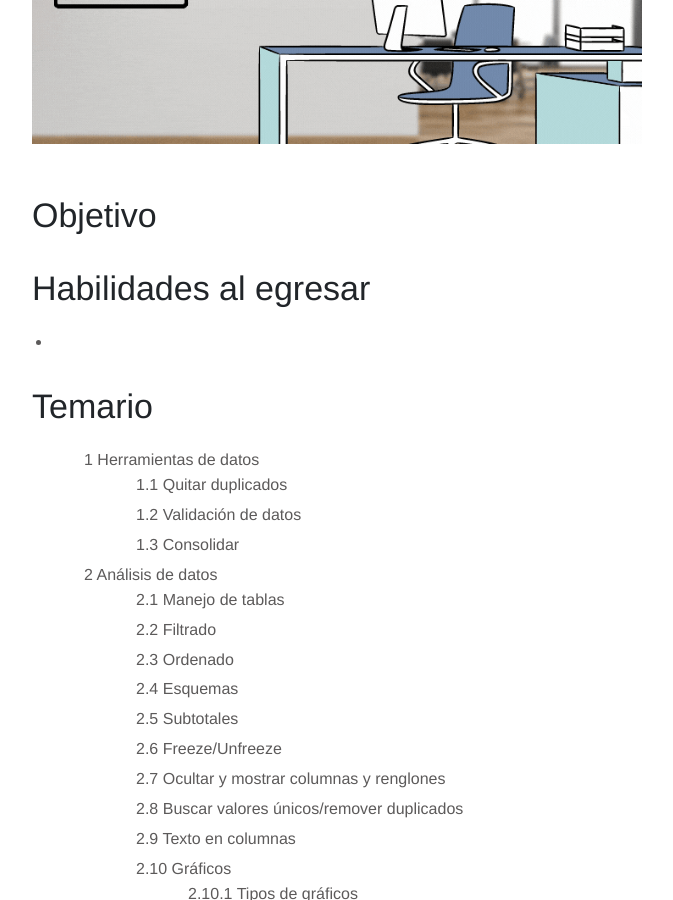
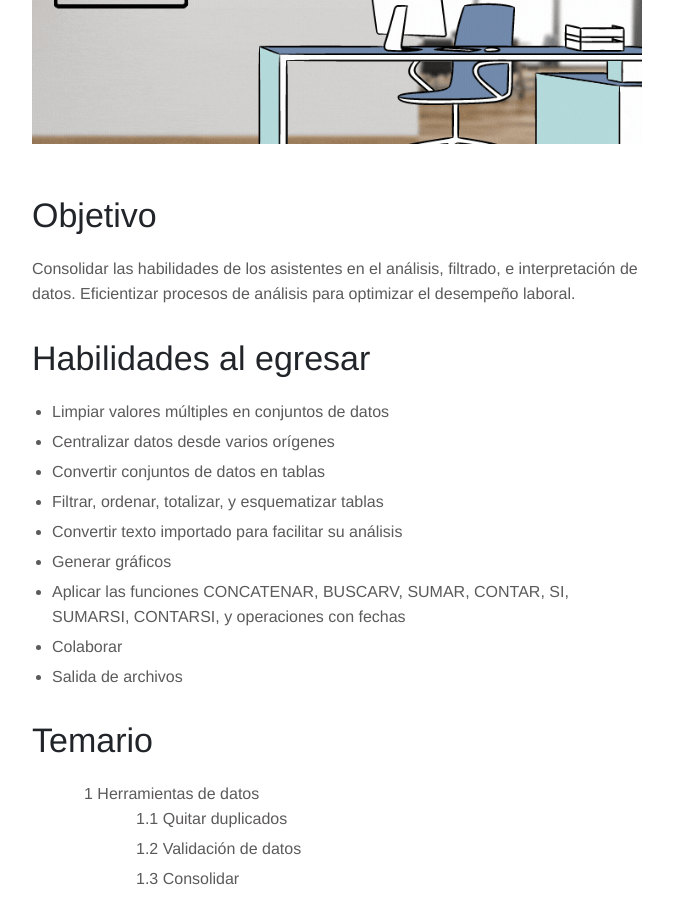
Before and after one commit to camachevaz/Calc, a Jekyll site: the page built from _services/excel-intermedio.md, in a window 1280 px wide and 900 px high, scrolled down 608 px. Shown: the whole window, without its empty margins (143-816 px from the left). Built offline with Jekyll 4.4.1, drawn with Linux system fonts in a browser that asks for light colours.

Commit message:
Update excel-intermedio.md

```diff
--- a/_services/excel-intermedio.md
+++ b/_services/excel-intermedio.md
@@ -14,11 +14,20 @@ publicado: true
 
 # Objetivo
 
-
+Consolidar las habilidades de los asistentes en el análisis, filtrado, e interpretación de datos. Eficientizar procesos de análisis para optimizar el desempeño laboral.
 
 # Habilidades al egresar
 
--
+- Limpiar valores múltiples en conjuntos de datos
+- Centralizar datos desde varios orígenes
+- Convertir conjuntos de datos en tablas
+- Filtrar, ordenar, totalizar, y esquematizar tablas
+- Convertir texto importado para facilitar su análisis
+- Generar gráficos
+- Aplicar las funciones CONCATENAR, BUSCARV, SUMAR, CONTAR, SI, SUMARSI, CONTARSI, y operaciones con fechas
+- Colaborar
+- Salida de archivos
+
 
 # Temario
 
```
